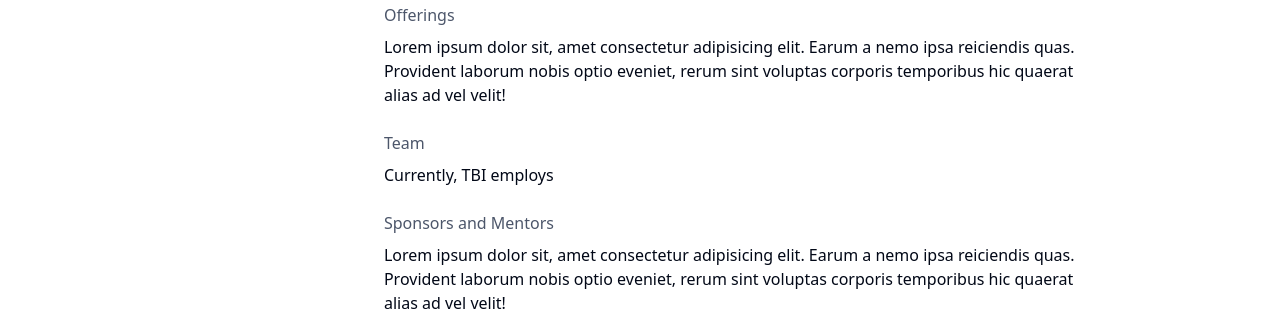
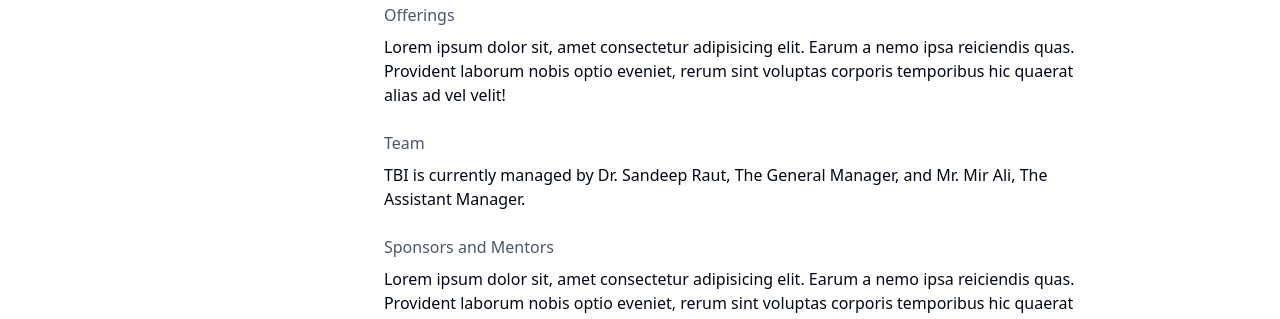
Before and after one commit to tbi-bphc/TBI-Website, an Astro site: page /about in a window 1280 px wide. Shown: the part 1909-2228 px from the top of the page. Built offline with nearby package versions, Linux system fonts and the light colour scheme; Astro itself is replaced by a stand-in of ours.

Commit message:
docs: small change

```diff
--- a/src/pages/about/index.astro
+++ b/src/pages/about/index.astro
@@ -121,7 +121,8 @@ const contents = [
       <div id="team" class="my-6 scroll-mt-16">
         <h1 class=" text-nord3 mb-2">Team</h1>
         <p>
-          Currently, TBI employs
+          TBI is currently managed by Dr. Sandeep Raut, The General Manager, and Mr. Mir Ali, The
+          Assistant Manager.
         </p>
       </div>
       <div id="sponsors-and-mentors" class="my-6 scroll-mt-16">
```
